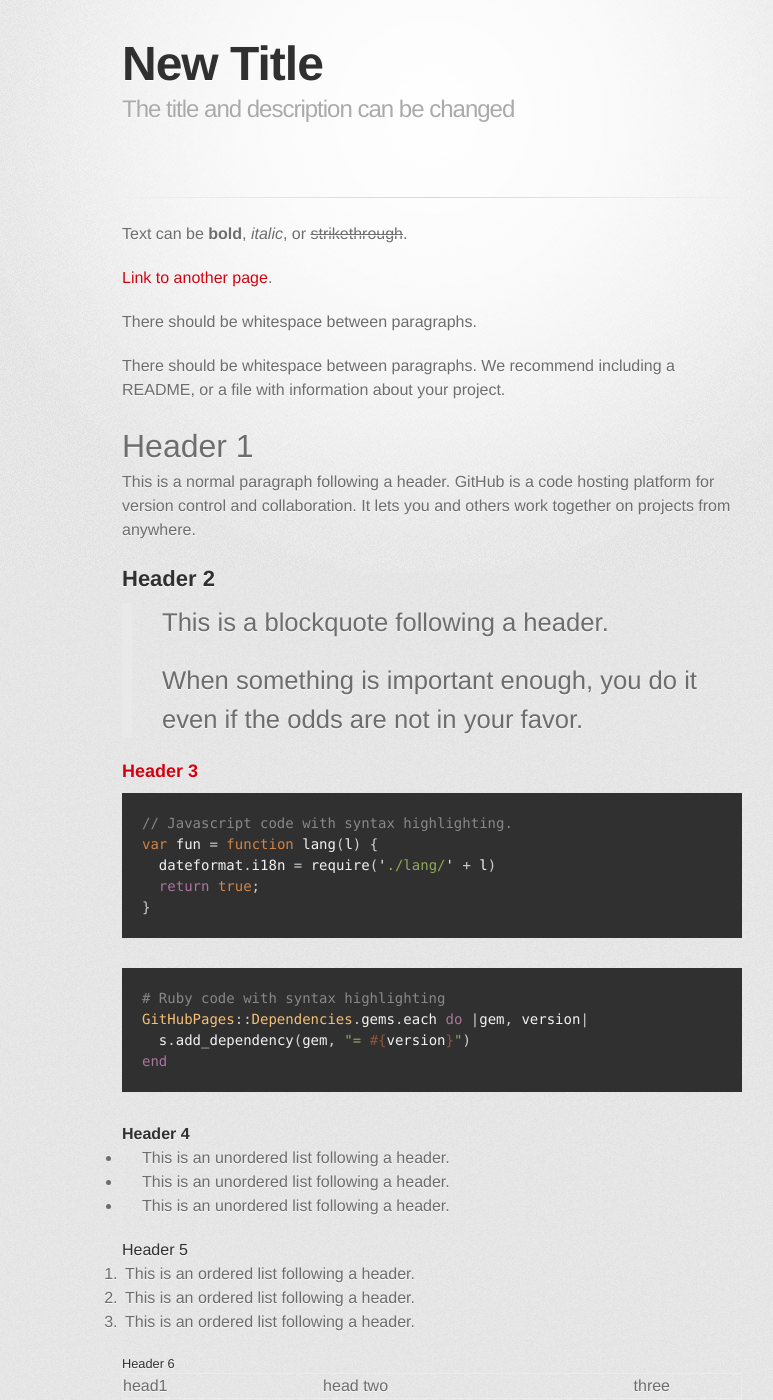
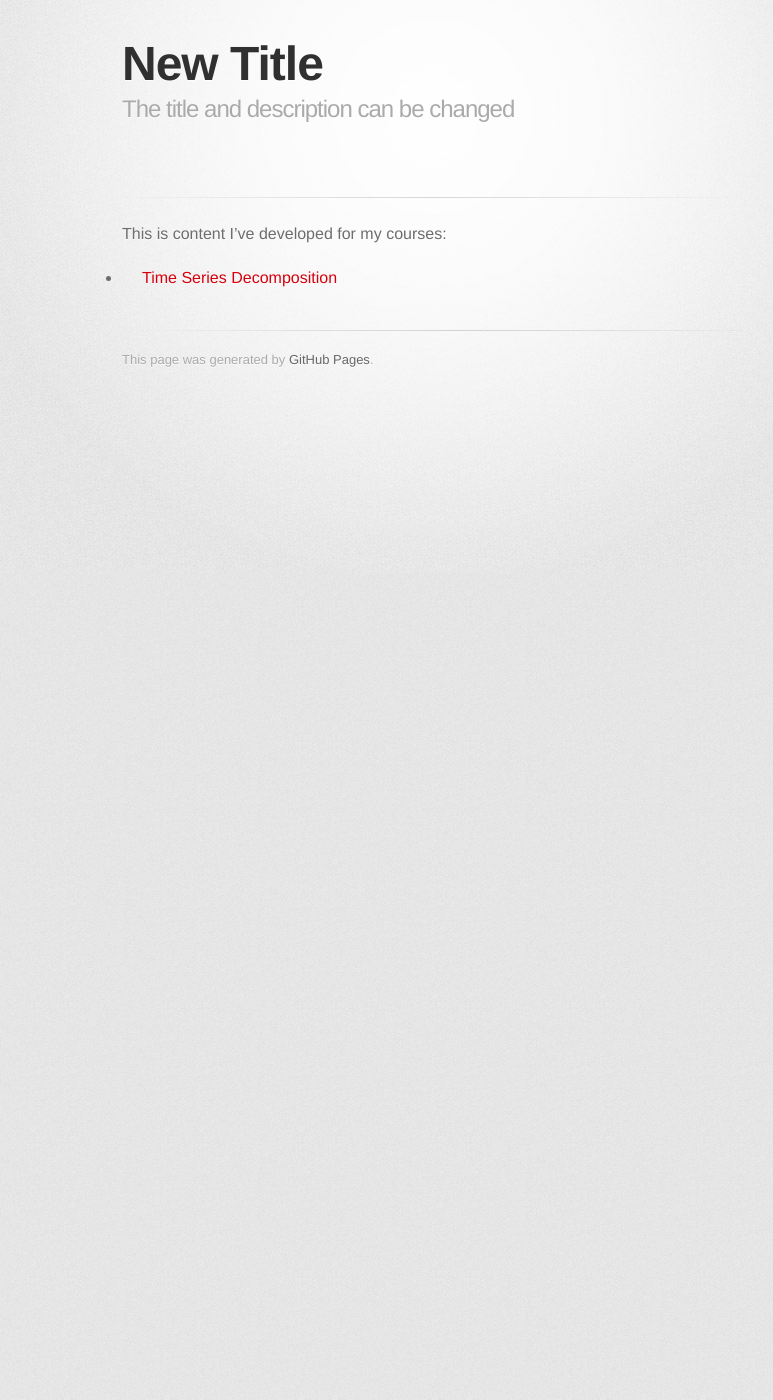
Before and after one commit to shehergit/shehergit.github.io, a Jekyll site: the page built from index.md, in a window 1280 px wide and 1400 px high. Shown: the whole window, without its empty margins (208-981 px from the left). Built offline with Jekyll 4.4.1, drawn with Linux system fonts in a browser that asks for light colours; some web fonts are replaced; our own code applies the rules of GitHub Pages for plain Markdown files; some of the changed text lies outside the part shown.

Commit message:
Update index.md

````diff
--- a/index.md
+++ b/index.md
@@ -3,122 +3,6 @@
 description: The title and description can be changed
 ---
 
-Text can be **bold**, _italic_, or ~~strikethrough~~.
+This is content I've developed for my courses:
 
-[Link to another page](./another-page.html).
-
-There should be whitespace between paragraphs.
-
-There should be whitespace between paragraphs. We recommend including a README, or a file with information about your project.
-
-# Header 1
-
-This is a normal paragraph following a header. GitHub is a code hosting platform for version control and collaboration. It lets you and others work together on projects from anywhere.
-
-## Header 2
-
-> This is a blockquote following a header.
->
-> When something is important enough, you do it even if the odds are not in your favor.
-
-### Header 3
-
-```js
-// Javascript code with syntax highlighting.
-var fun = function lang(l) {
-  dateformat.i18n = require('./lang/' + l)
-  return true;
-}
-```
-
-```ruby
-# Ruby code with syntax highlighting
-GitHubPages::Dependencies.gems.each do |gem, version|
-  s.add_dependency(gem, "= #{version}")
-end
-```
-
-#### Header 4
-
-*   This is an unordered list following a header.
-*   This is an unordered list following a header.
-*   This is an unordered list following a header.
-
-##### Header 5
-
-1.  This is an ordered list following a header.
-2.  This is an ordered list following a header.
-3.  This is an ordered list following a header.
-
-###### Header 6
-
-| head1        | head two          | three |
-|:-------------|:------------------|:------|
-| ok           | good swedish fish | nice  |
-| out of stock | good and plenty   | nice  |
-| ok           | good `oreos`      | hmm   |
-| ok           | good `zoute` drop | yumm  |
-
-### There's a horizontal rule below this.
-
-* * *
-
-### Here is an unordered list:
-
-*   Item foo
-*   Item bar
-*   Item baz
-*   Item zip
-
-### And an ordered list:
-
-1.  Item one
-1.  Item two
-1.  Item three
-1.  Item four
-
-### And a nested list:
-
-- level 1 item
-  - level 2 item
-  - level 2 item
-    - level 3 item
-    - level 3 item
-- level 1 item
-  - level 2 item
-  - level 2 item
-  - level 2 item
-- level 1 item
-  - level 2 item
-  - level 2 item
-- level 1 item
-
-### Small image
-
-![Octocat](https://github.githubassets.com/images/icons/emoji/octocat.png)
-
-### Large image
-
-![Branching](https://guides.github.com/activities/hello-world/branching.png)
-
-
-### Definition lists can be used with HTML syntax.
-
-<dl>
-<dt>Name</dt>
-<dd>Godzilla</dd>
-<dt>Born</dt>
-<dd>1952</dd>
-<dt>Birthplace</dt>
-<dd>Japan</dd>
-<dt>Color</dt>
-<dd>Green</dd>
-</dl>
-
-```
-Long, single-line code blocks should not wrap. They should horizontally scroll if they are too long. This line should be long enough to demonstrate this.
-```
-
-```
-The final element.
-```
+- [Time Series Decomposition](/timeseries/index.md)
````
